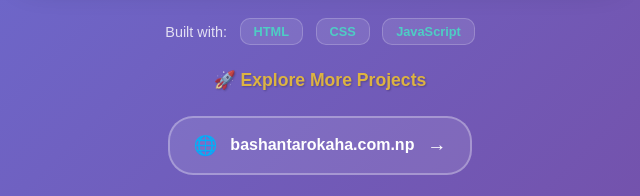
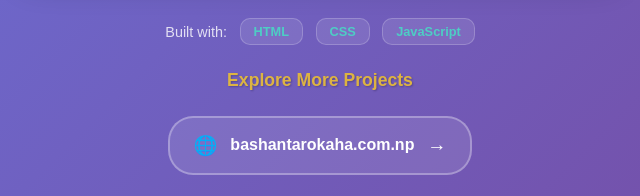
Before and after one commit to Basantae/RockPaper-Scissors-Game, a plain HTML site: page index.html in a window 1280 px wide. Shown: the part 722-918 px from the top of the page, 320-960 px from the left. Drawn offline with Linux system fonts and the light colour scheme.

Commit message:
Update index.html

```diff
--- a/index.html
+++ b/index.html
@@ -61,7 +61,7 @@
             </div>
 
 <div class="portfolio-section">
-                <p class="portfolio-text">🚀 Explore More Projects</p>
+                <p class="portfolio-text"> Explore More Projects</p>
                 <a href="https://www.bashantarokaha.com.np" class="portfolio-link" target="_blank">
                     <span class="link-icon">🌐</span>
                     <span class="link-text">bashantarokaha.com.np</span>
```
